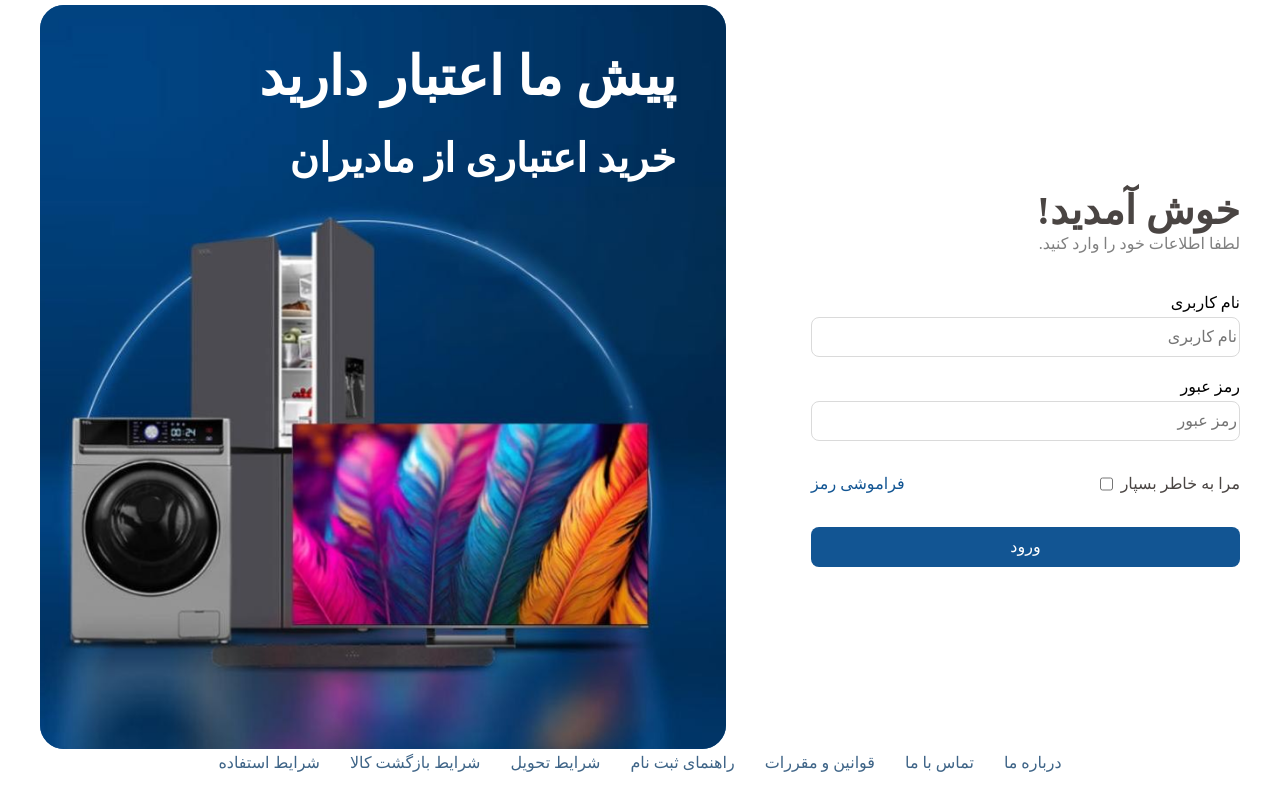
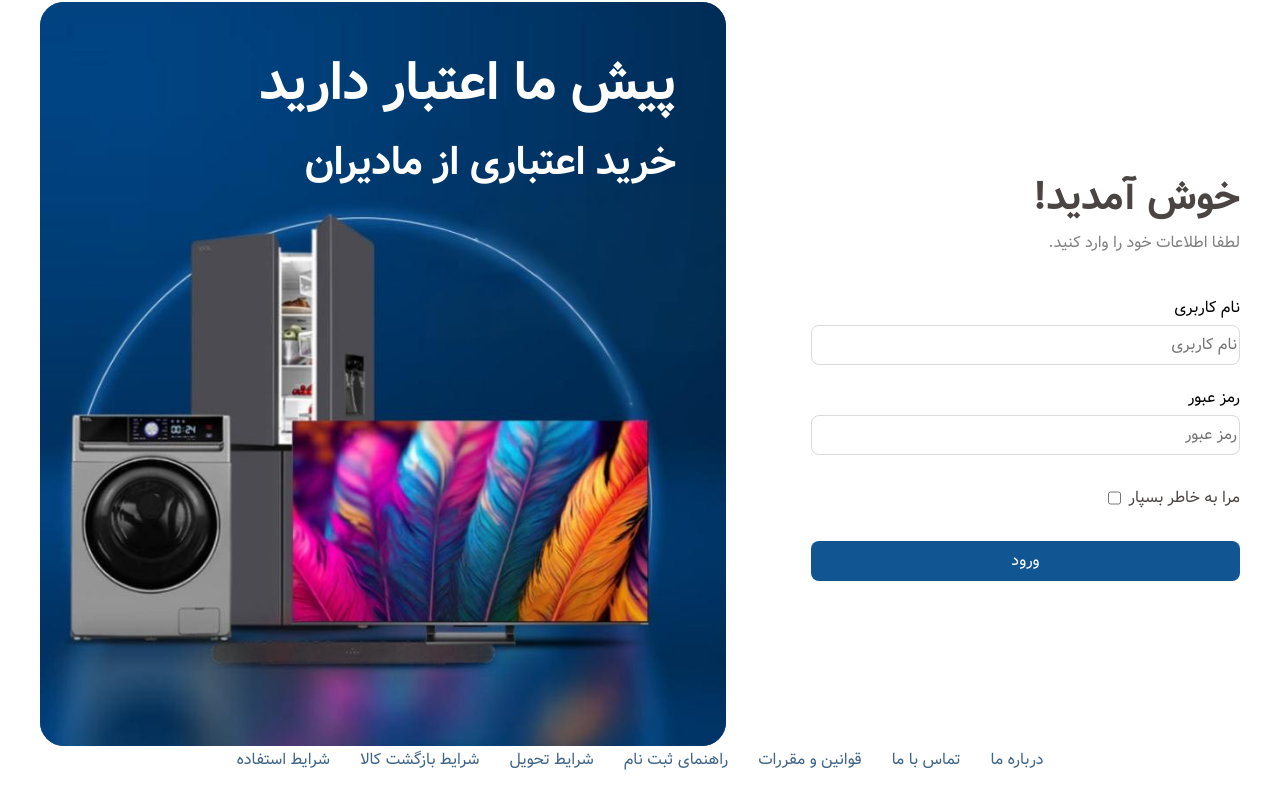
Before and after one commit to mdrnprdct/MaadSkin, a plain HTML site: page login/index.html in a window 1280 px wide. Drawn offline with Linux system fonts and the light colour scheme.

Commit message:
feat: add font

```diff
--- a/header_and_sidebar/style.css
+++ b/header_and_sidebar/style.css
@@ -1,3 +1,13 @@
+@font-face {
+    font-family: vazir;
+    src: url(../fonts/vazir/Vazir.woff);
+}
+
+@font-face {
+    font-family: vazirBold;
+    src: url(../fonts/vazir/Vazir-Bold.woff);
+}
+
 body {
  direction: rtl;
 }
@@ -8,6 +18,7 @@
     gap: 0;
     direction: rtl;
     flex-grow: 1;
+    font-family: vazir, Roboto, sans-serif;
 }
 
 /*sidebar styles starts here*/
@@ -103,7 +114,7 @@
 .title {
     font-size: 15px;
     color: white;
-    font-weight: 700;
+    font-family: vazirBold, Roboto, sans-serif;
     transition: color 0.3s ease-in-out
 }
 
@@ -163,7 +174,7 @@
 
 .secondaryTitle {
     font-size: 14px;
-    font-weight: 600
+    font-family: vazirBold, Roboto, sans-serif;
 }
 /*sidebar styles ends here*/
 
@@ -275,7 +286,7 @@
 
 .username {
     font-size: 20px;
-    font-weight: 700
+    font-family: vazirBold, Roboto, sans-serif;
 }
 
 .userArrowIcon {
--- a/login/index.html
+++ b/login/index.html
@@ -49,7 +49,6 @@
                         <label for="checkbox">مرا به خاطر بسپار</label>
                     </div>
 
-                    <span class="forget">فراموشی رمز</span>
                 </div>
 
                 <button class="submit" >ورود</button>
--- a/login/style.css
+++ b/login/style.css
@@ -1,3 +1,13 @@
+@font-face {
+    font-family: vazir;
+    src: url(../fonts/vazir/Vazir.woff);
+}
+
+@font-face {
+    font-family: vazirBold;
+    src: url(../fonts/vazir/Vazir-Bold.woff);
+}
+
 .authLayout {
     display: flex;
     flex-direction: column;
@@ -7,6 +17,7 @@
     box-sizing: border-box;
     padding: 0 40px;
     direction: rtl;
+    font-family: vazir, Roboto, sans-serif;
 }
 
 .contentWrapper {
@@ -38,7 +49,7 @@
 .companyTitle, .companyDescription {
     position: absolute;
     right: 50px;
-    font-weight: 800;
+    font-family: vazirBold, Roboto, sans-serif;
     color: white;
 }
 
@@ -71,7 +82,7 @@
 
 h2 {
     font-size: 40px;
-    font-weight: 700;
+    font-family: vazirBold, Roboto, sans-serif;
     color: #4A4543
 }
 
@@ -209,7 +220,7 @@
     }
 
     .wallpaperTitle {
-        font-weight: 800;
+        font-family: vazirBold, Roboto, sans-serif;
         font-size: 30px
     }
 
```
Also changed, not shown: fonts/vazir/Vazir-Bold.woff (added), fonts/vazir/Vazir.woff (added).
